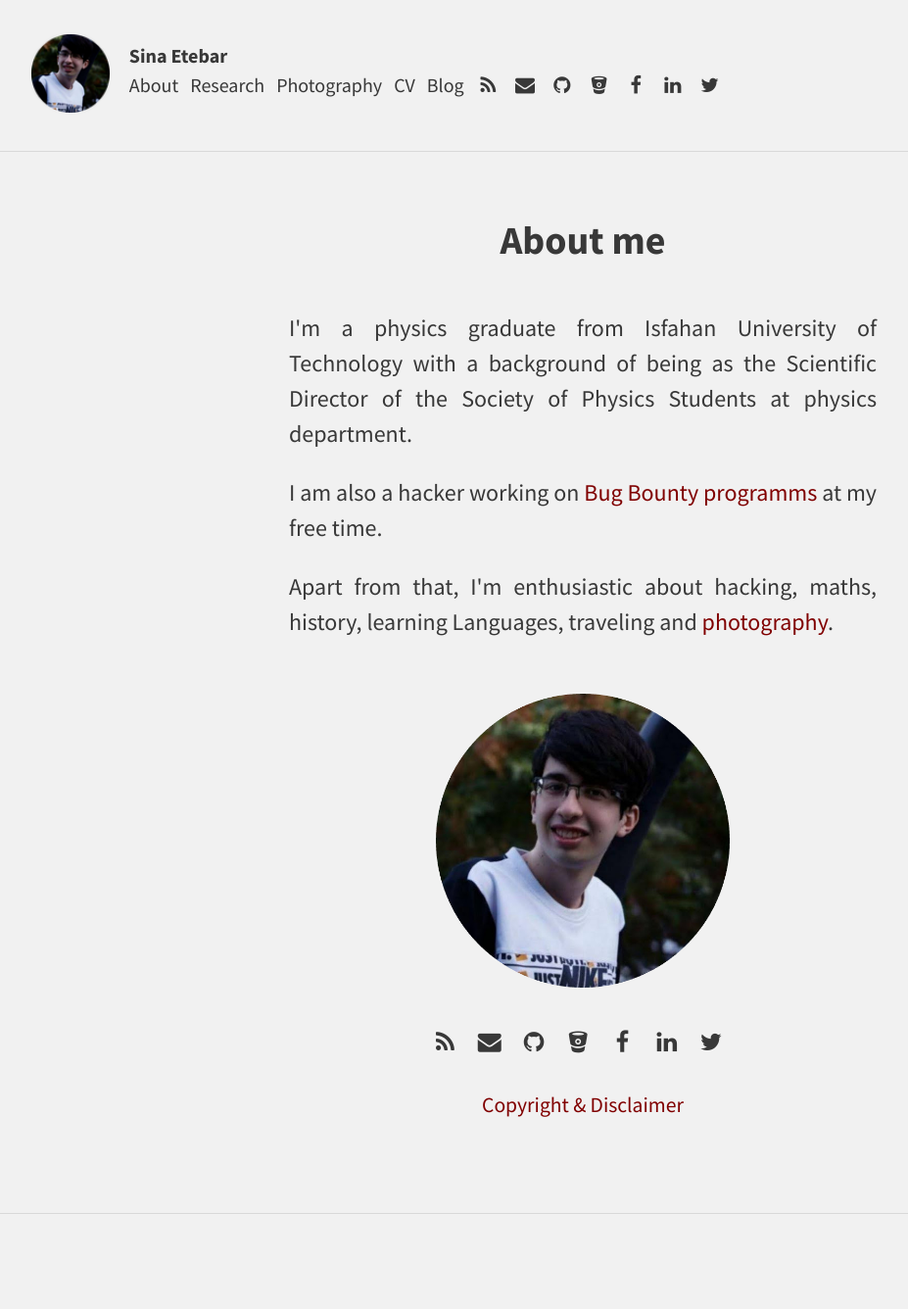
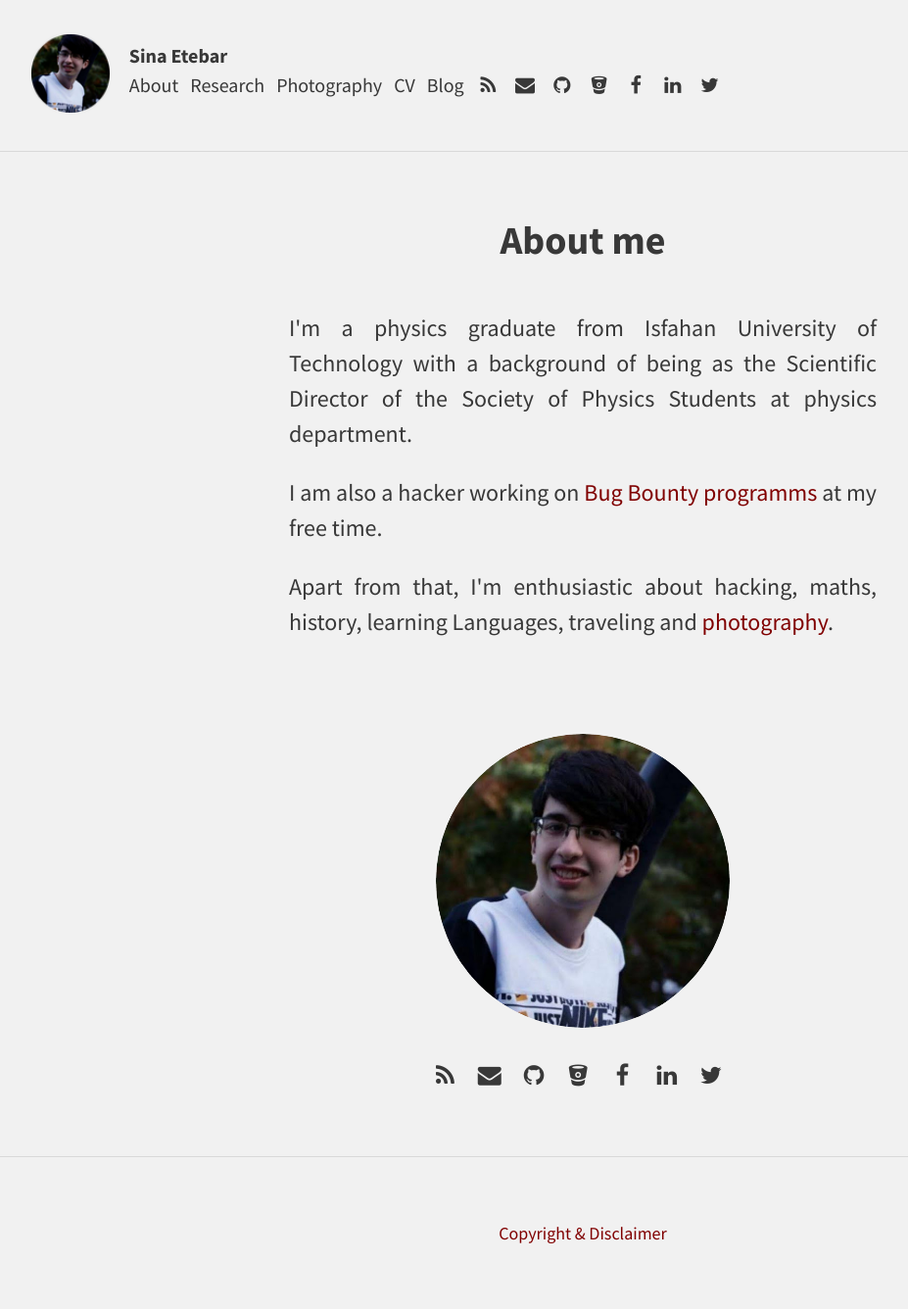
Before and after one commit to SinaEtebar/Website, a Jekyll site: the page built from index.html, in a window 1280 px wide. Shown: the whole page at 98% size, without its empty margins (45-972 px from the left). Built offline with Jekyll 4.4.1, drawn with Linux system fonts in a browser that asks for light colours; the list of posts is cut into pages by our own code; before the commit the page ends 1239 px from its top, so only the background shows below that.

Commit message:
Update index.html

```diff
--- a/index.html
+++ b/index.html
@@ -16,11 +16,9 @@ title: About me
 	  <p>I'm a physics graduate from Isfahan University of Technology with a background of being as the Scientific Director of the Society of Physics Students at physics department.</p>
 	  <p>I am also a hacker working on <a href="https://en.wikipedia.org/wiki/Bug_bounty_program">Bug Bounty programms</a> at my free time.</p>
 	  <p>Apart from that, I'm enthusiastic about hacking, maths, history, learning Languages, traveling and <a href="/photography/">photography</a>.</p>
-	  <br>
-<div style="text-align: center;">
-<img alt="Picture of me." src="/assets/img/index/sinamain.png"  width="300" height="300"  >
+<div class="bigphotobox">
+<img alt="my picture" src="/assets/img/index/sinamain.png" style="border-radius: 50%" />
 </div>
-<br>
 <div class="falist">
     <ul>
 <li>
@@ -65,3 +63,6 @@ title: About me
 </li>
 </ul>
 </div>
+</section>
+</article>
+<!-- comments -->
```
